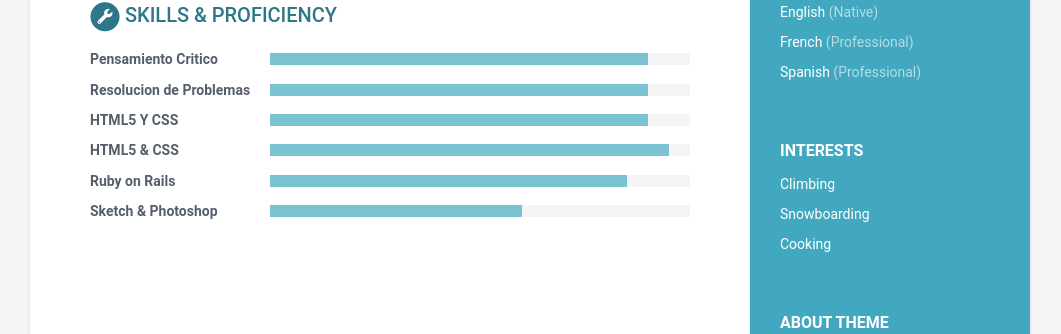
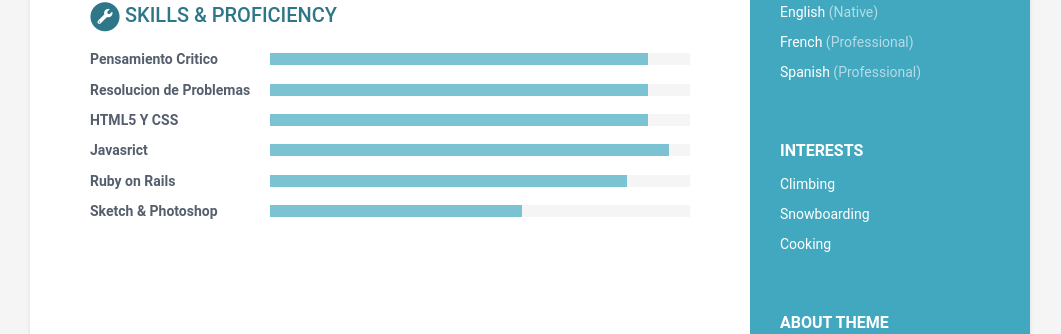
Before and after one commit to KevinC99/good-birch-4e19a, a Jekyll site: the page built from index.html, in a window 1280 px wide. Shown: the part 850-1184 px from the top of the page, without its empty margins (110-1171 px from the left). Built offline with Jekyll 4.4.1, drawn with Linux system fonts in a browser that asks for light colours.

Commit message:
data.yml: updated name in toolset

```diff
--- a/_data/data.yml
+++ b/_data/data.yml
@@ -99,7 +99,7 @@ skills:
       level: 90%
     - name: HTML5 Y CSS
       level: 90%
-    - name: HTML5 & CSS
+    - name: Javasrict
       level: 95%
     - name: Ruby on Rails
       level: 85%
```
